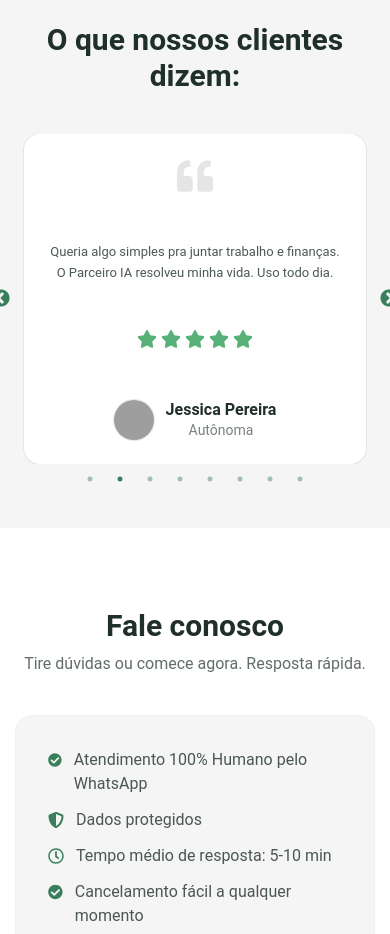
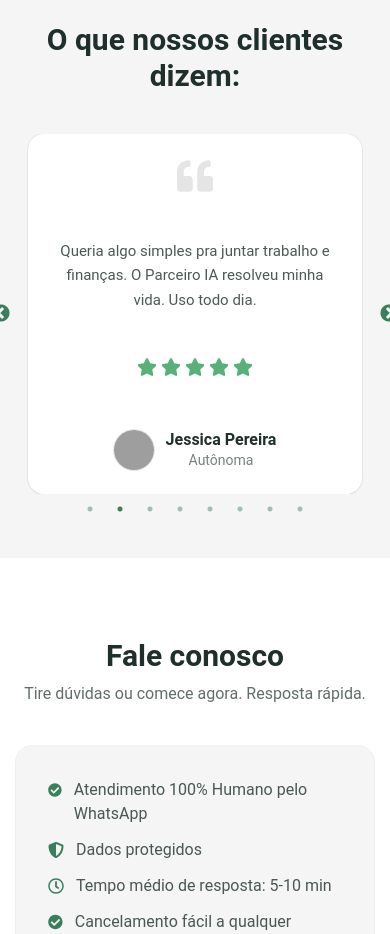
Before and after one commit to herick25/Site-Parceiro-IA, a React (Vite) app: page / in a window 390 px wide. Shown: the part 5260-6194 px from the top of the page. Built offline with nearby package versions, Linux system fonts and the light colour scheme; grey boxes are pictures that could not be loaded.

Commit message:
fix(testimonials): 1 no mobile, 2 tablet, 3 desktop; remove flex do slick-track

```diff
--- a/src/index.css
+++ b/src/index.css
@@ -6,11 +6,15 @@ body { @apply bg-gray-50 text-gray-800 font-sans; }
 h1, h2, h3 { @apply text-gray-900 font-semibold; }
 
 /* Setas e dots em menta */
-.slick-prev:before, .slick-next:before { color:#3a7f5c !important; opacity:1 !important; }
+.slick-prev:before,
+.slick-next:before { color:#3a7f5c !important; opacity:1 !important; }
 .slick-dots li button:before { color:#3a7f5c !important; opacity:.45 !important; }
 .slick-dots li.slick-active button:before { color:#3a7f5c !important; opacity:1 !important; }
 
-/* Alturas consistentes */
+/* 🔧 Alturas consistentes sem quebrar o cálculo de largura do slick */
+.slick-slide > div { height: 100%; }
+
+/* (REMOVIDO)
 .slick-track { display:flex !important; }
 .slick-slide { height: inherit !important; }
-.slick-slide > div { height: 100%; }
+*/
--- a/src/sections/Testimonials.jsx
+++ b/src/sections/Testimonials.jsx
@@ -5,14 +5,70 @@ import "slick-carousel/slick/slick.css";
 import "slick-carousel/slick/slick-theme.css";
 
 const depoimentos = [
-  { texto:"Eu vivia perdendo prazo de boleto. Com o Parceiro IA, parei de tomar susto. Em duas semanas já tava tudo redondo.", nome:"João Pedro", cargo:"Assistente Administrativo", avatar:"/avatars/joao.jpg", rating:5 },
-  { texto:"Queria algo simples pra juntar trabalho e finanças. O Parceiro IA resolveu minha vida. Uso todo dia.", nome:"Jessica Pereira", cargo:"Autônoma", avatar:"/avatars/maria.jpg", rating:5 },
-  { texto:"Agenda lotada aqui. Os lembretes são top e rapidinho já vejo tudo. Bem prático mesmo.", nome:"Debora Teixeira", cargo:"Empreendedora", avatar:"/avatars/lucas.jpg", rating:5 },
-  { texto:"Pra mim o destaque é a parte de gastos. Envio a compra no chat e pronto, já cai na categoria certinha.", nome:"Ana Souza", cargo:"Analista de Projetos", avatar:"/avatars/ana.jpg", rating:4 },
-  { texto:"A função de listas salvou nas compras e nos estudos. Rápido, sem frescura. Recomendo!", nome:"Pedro Henrique", cargo:"Estudante", avatar:"/avatars/pedro.jpg", rating:5 },
-  { texto:"Tava desconfiada no começo, mas curti. Me lembra do dentista, reunião, tudo. Não fico mais perdida.", nome:"Fernanda Rocha", cargo:"Autônoma", avatar:"/avatars/fernanda.jpg", rating:4 },
-  { texto:"O melhor é que não preciso abrir app nenhum. Mando áudio no Whats e já resolve. Simples e direto.", nome:"Rafael Souza", cargo:"Vendedor", avatar:"/avatars/rafael.jpg", rating:5 },
-  { texto:"Uso pra metas de treino e estudos. Os lembretes dão aquela motivação que faltava.", nome:"Wesley Nogueira", cargo:"Personal Trainer", avatar:"/avatars/carla.jpg", rating:5 },
+  {
+    texto:
+      "Eu vivia perdendo prazo de boleto. Com o Parceiro IA, parei de tomar susto. Em duas semanas já tava tudo redondo.",
+    nome: "João Pedro",
+    cargo: "Assistente Administrativo",
+    avatar: "/avatars/joao.jpg",
+    rating: 5,
+  },
+  {
+    texto:
+      "Queria algo simples pra juntar trabalho e finanças. O Parceiro IA resolveu minha vida. Uso todo dia.",
+    nome: "Jessica Pereira",
+    cargo: "Autônoma",
+    avatar: "/avatars/maria.jpg",
+    rating: 5,
+  },
+  {
+    texto:
+      "Agenda lotada aqui. Os lembretes são top e rapidinho já vejo tudo. Bem prático mesmo.",
+    nome: "Debora Teixeira",
+    cargo: "Empreendedora",
+    avatar: "/avatars/lucas.jpg",
+    rating: 5,
+  },
+  {
+    texto:
+      "Pra mim o destaque é a parte de gastos. Envio a compra no chat e pronto, já cai na categoria certinha.",
+    nome: "Ana Souza",
+    cargo: "Analista de Projetos",
+    avatar: "/avatars/ana.jpg",
+    rating: 4,
+  },
+  {
+    texto:
+      "A função de listas salvou nas compras e nos estudos. Rápido, sem frescura. Recomendo!",
+    nome: "Pedro Henrique",
+    cargo: "Estudante",
+    avatar: "/avatars/pedro.jpg",
+    rating: 5,
+  },
+  {
+    texto:
+      "Tava desconfiada no começo, mas curti. Me lembra do dentista, reunião, tudo. Não fico mais perdida.",
+    nome: "Fernanda Rocha",
+    cargo: "Autônoma",
+    avatar: "/avatars/fernanda.jpg",
+    rating: 4,
+  },
+  {
+    texto:
+      "O melhor é que não preciso abrir app nenhum. Mando áudio no Whats e já resolve. Simples e direto.",
+    nome: "Rafael Souza",
+    cargo: "Vendedor",
+    avatar: "/avatars/rafael.jpg",
+    rating: 5,
+  },
+  {
+    texto:
+      "Uso pra metas de treino e estudos. Os lembretes dão aquela motivação que faltava.",
+    nome: "Wesley Nogueira",
+    cargo: "Personal Trainer",
+    avatar: "/avatars/carla.jpg",
+    rating: 5,
+  },
 ];
 
 export default function Testimonials() {
@@ -20,16 +76,16 @@ export default function Testimonials() {
     dots: true,
     arrows: true,
     infinite: true,
+    speed: 600,
     autoplay: true,
     autoplaySpeed: 5000,
-    speed: 600,
-    slidesToShow: 3,              // desktop: 3
+    slidesToShow: 3,         // Desktop
     slidesToScroll: 1,
-    swipeToSlide: true,
-    adaptiveHeight: false,
+    centerMode: false,
+    centerPadding: "0px",
     responsive: [
-      { breakpoint: 1024, settings: { slidesToShow: 2 } }, // tablet: 2
-      { breakpoint: 640,  settings: { slidesToShow: 1 } }, // mobile: 1
+      { breakpoint: 1024, settings: { slidesToShow: 2 } }, // Tablet
+      { breakpoint: 768,  settings: { slidesToShow: 1 } }, // Mobile
     ],
   };
 
@@ -42,20 +98,20 @@ export default function Testimonials() {
 
         <Slider {...settings}>
           {depoimentos.map((d, i) => (
-            <div key={i} className="px-2 sm:px-3 h-full">
+            <div key={i} className="px-3 h-full">
               <article
                 className="
-                  h-full max-w-[520px] mx-auto
+                  h-full min-h-[360px] md:min-h-[380px]
                   rounded-2xl bg-white shadow-sm ring-1 ring-black/5
                   p-6 flex flex-col justify-between hover:shadow-md transition-shadow
-                  min-h-[330px] sm:min-h-[360px] md:min-h-[380px]
+                  max-w-[360px] mx-auto
                 "
               >
                 <div className="flex items-center justify-center text-4xl text-black/10" aria-hidden>
                   <FaQuoteLeft />
                 </div>
 
-                <p className="mt-4 text-[13px] sm:text-[14px] md:text-[15px] leading-relaxed text-[#1f2f2b]/80 text-center line-clamp-6 md:line-clamp-5">
+                <p className="mt-4 text-[15px] leading-relaxed text-[#1f2f2b]/80 text-center line-clamp-5">
                   {d.texto}
                 </p>
 
@@ -69,7 +125,7 @@ export default function Testimonials() {
                   )}
                 </div>
 
-                <div className="mt-5 flex items-center justify-center gap-3">
+                <div className="mt-6 flex items-center justify-center gap-3">
                   <img
                     src={d.avatar}
                     alt={d.nome}
@@ -78,7 +134,6 @@ export default function Testimonials() {
                         `<div class="h-10 w-10 rounded-full bg-gradient-to-br from-[#58b179] to-emerald-600 flex items-center justify-center text-white font-semibold">${d.nome.charAt(0)}</div>`;
                     }}
                     className="h-10 w-10 rounded-full object-cover ring-1 ring-black/10"
-                    loading="lazy"
                   />
                   <div className="text-center">
                     <div className="font-semibold text-[#1f2f2b] leading-tight">{d.nome}</div>
```
